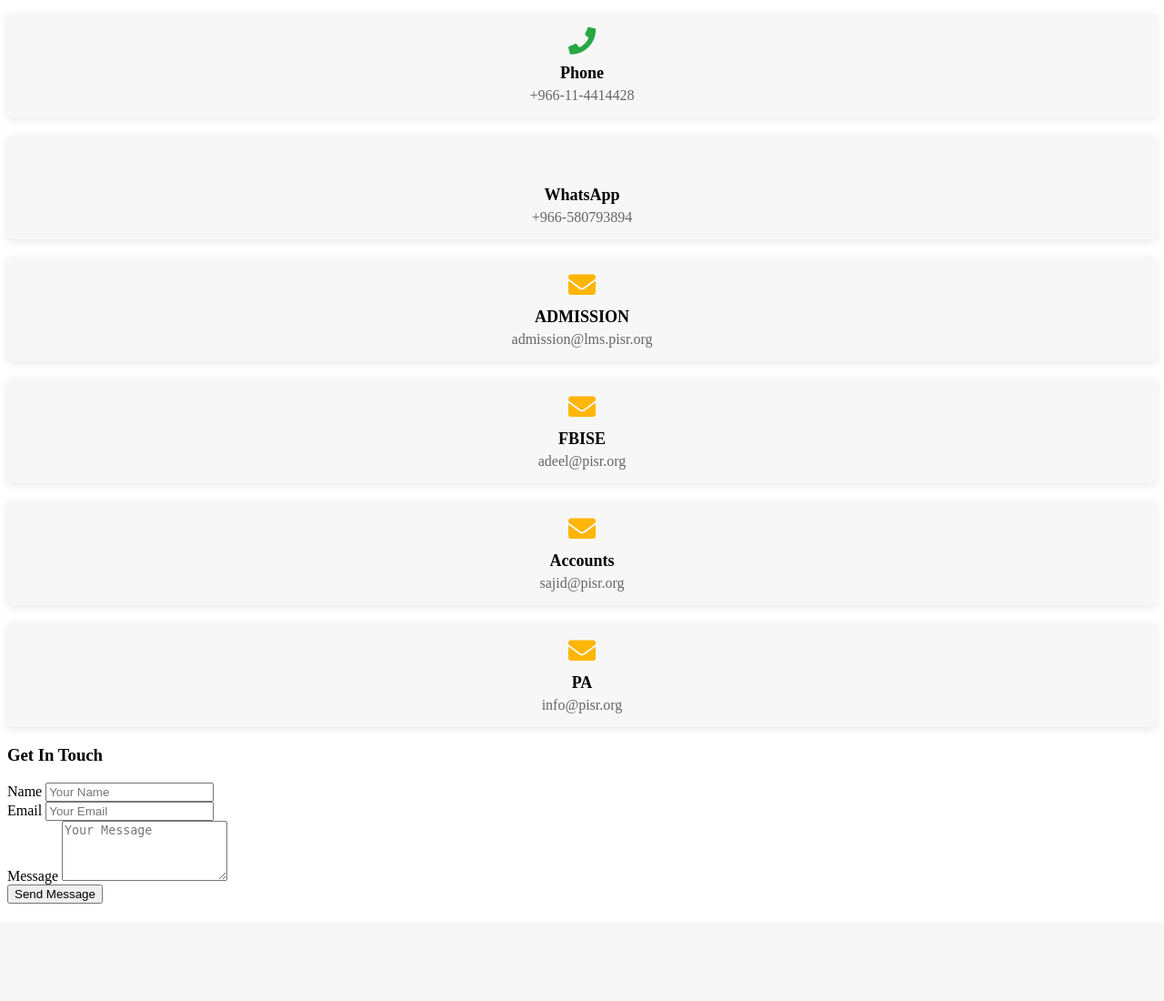
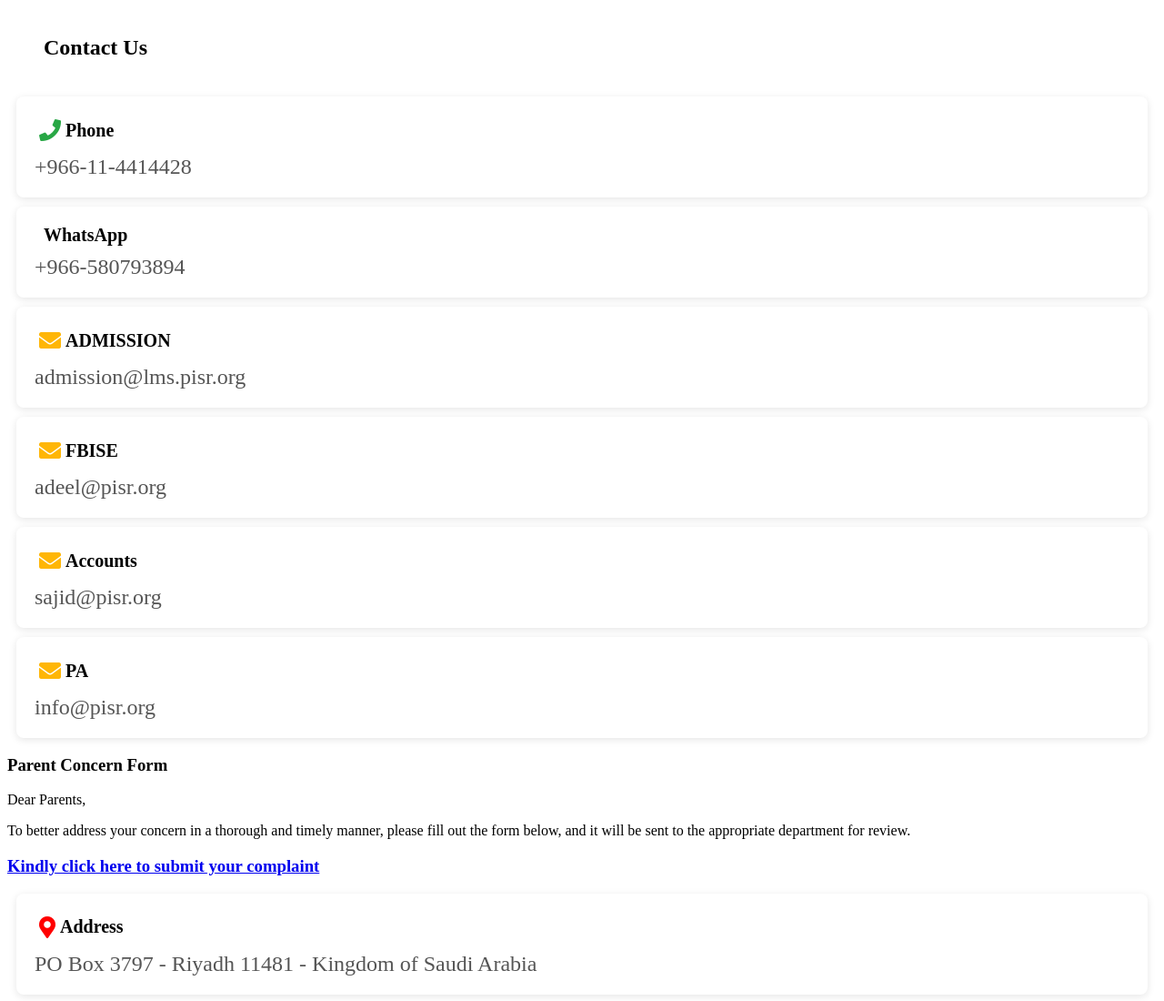
Before and after one commit to Muhammad-Daniyal0077/pisr, a CodeIgniter app: the page made by application/views/Front_End/contact.php in a window 1280 px wide. Shown: the part 154-1254 px from the top of the page at 91% size. Before the commit the page ends 1147 px from the top, so only its background shows below. Run offline with CodeIgniter, Linux system fonts and the light colour scheme.

Commit message:
Contact form
File modified

```diff
--- a/application/views/Front_End/contact.php
+++ b/application/views/Front_End/contact.php
@@ -18,94 +18,148 @@
 <link rel="stylesheet" href="https://cdnjs.cloudflare.com/ajax/libs/font-awesome/5.15.4/css/all.min.css">
 
 <style>
+    h1{
+        margin: 40px;
+
+    }
+    /* Custom styling for the contact info box */
+.contact-info-box {
+    background-color: #fff;
+    padding: 20px;
+    border-radius: 8px;
+    box-shadow: 0 2px 8px rgba(0, 0, 0, 0.1);
+    margin: 10px;
+}
+
+.contact-info-box:hover {
+    box-shadow: 0 4px 15px rgba(0, 0, 0, 0.2);
+    transition: all 0.3s ease;
+}
+.contact-info-box i{
+    margin: 5px;
+}
+
+.heading__primary {
+    font-size: 1.25rem;
+    font-weight: bold;
+    margin-bottom: 10px;
+    display: flex;
+    align-items: center;
+}
+
+.desc-content {
+    font-size: 1.5rem;
+    color: #555;
+}
+
+/* Add responsiveness for mobile */
+@media (max-width: 768px) {
     .contact-info-box {
-      padding: 15px;
-      text-align: center;
-      background-color: #f7f7f7;
-      border-radius: 5px;
-      margin-bottom: 20px;
-      box-shadow: 0 2px 10px rgba(0, 0, 0, 0.1);
+        padding: 15px;
     }
-    .contact-info-box i {
-      font-size: 30px;
-      margin-bottom: 10px;
+    .heading__primary {
+        font-size: 1.1rem;
     }
-    .contact-info-box .heading__primary {
-      font-size: 18px;
-      margin-bottom: 5px;
-      font-weight: bold;
-    }
-    .desc-content {
-      font-size: 16px;
-      color: #666;
-    }
-  </style>
+}
+
+</style>
 <section>
     <div class="container mt-5 mb-2">
-        <h1 class="text-center" style="margin-top: 20px; margin-bottom: 20px;">Contact Us</h1>
-        <div class="row">
-            <!-- Contact Information Column (col-md-6) -->
-            <div class="col-md-6">
+        <h1 class="text-center mb-4">Contact Us</h1>
+
+        <!-- Contact Information Column -->
+        <div class="row mb-4">
+            <!-- Column for Contact Information -->
+            <div class="col-lg-3 col-md-6 mb-4">
+                <!-- Phone Section -->
                 <div class="contact-info-box">
-                    <i class="fa fa-phone" style="color: #28a745;"></i> <!-- Phone Icon -->
-                    <div class="heading__primary">Phone</div>
+                    <div class="heading__primary">
+                        <i class="fa fa-phone" style="color: #28a745; font-size: 24px;"></i> Phone
+                    </div>
                     <div class="desc-content">+966-11-4414428</div>
                 </div>
 
                 <!-- WhatsApp Section -->
                 <div class="contact-info-box">
-                    <i class="fa fa-whatsapp" style="color: #81d742;"></i> <!-- WhatsApp Icon -->
-                    <div class="heading__primary">WhatsApp</div>
+                    <div class="heading__primary">
+                        <i class="ion-social-whatsapp" style="color:#81d742; font-size: 24px;"></i> WhatsApp
+                    </div>
                     <div class="desc-content">+966-580793894</div>
                 </div>
 
-                <!-- ADMISSION Section -->
+                <!-- Admission Section -->
                 <div class="contact-info-box">
-                    <i class="fa fa-envelope" style="color: #ffb606;"></i> <!-- Email Icon -->
-                    <div class="heading__primary">ADMISSION</div>
+                    <div class="heading__primary">
+                        <i class="fa fa-envelope" style="color: #ffb606; font-size: 24px;"></i> ADMISSION
+                    </div>
                     <div class="desc-content">admission@lms.pisr.org</div>
                 </div>
+            </div>
 
+            <!-- Column for Other Departments -->
+            <div class="col-lg-3 col-md-6 mb-4">
                 <!-- FBISE Section -->
                 <div class="contact-info-box">
-                    <i class="fa fa-envelope" style="color: #ffb606;"></i> <!-- Email Icon -->
-                    <div class="heading__primary">FBISE</div>
+                    <div class="heading__primary">
+                        <i class="fa fa-envelope" style="color: #ffb606; font-size: 24px;"></i> FBISE
+                    </div>
                     <div class="desc-content">adeel@pisr.org</div>
                 </div>
 
                 <!-- Accounts Section -->
                 <div class="contact-info-box">
-                    <i class="fa fa-envelope" style="color: #ffb606;"></i> <!-- Email Icon -->
-                    <div class="heading__primary">Accounts</div>
+                    <div class="heading__primary">
+                        <i class="fa fa-envelope" style="color: #ffb606; font-size: 24px;"></i> Accounts
+                    </div>
                     <div class="desc-content">sajid@pisr.org</div>
                 </div>
 
                 <!-- PA Section -->
                 <div class="contact-info-box">
-                    <i class="fa fa-envelope" style="color: #ffb606;"></i> <!-- Email Icon -->
-                    <div class="heading__primary">PA</div>
+                    <div class="heading__primary">
+                        <i class="fa fa-envelope" style="color: #ffb606; font-size: 24px;"></i> PA
+                    </div>
                     <div class="desc-content">info@pisr.org</div>
                 </div>
             </div>
 
-            <!-- Contact Form Column (col-md-6) -->
-            <div class="col-md-6" style="margin-bottom: 20px;">
-                <h3>Get In Touch</h3>
-                <form>
-                    <div class="form-group">
-                        <label for="name">Name</label>
-                        <input type="text" class="form-control" id="name" placeholder="Your Name" required>
+            <!-- Contact Form Column -->
+            <div class="col-lg-6 col-md-12 mb-4">
+                <div class="wpb_wrapper">
+                    <div class="thim-widget-heading">
+                        <h3 class="title">Parent Concern Form</h3>
                     </div>
-                    <div class="form-group">
-                        <label for="email">Email</label>
-                        <input type="email" class="form-control" id="email" placeholder="Your Email" required>
+                    <p>Dear Parents,</p>
+                    <p>To better address your concern in a thorough and timely manner, please fill out the form below, and it will be sent to the appropriate department for review.</p>
+                    <h3>
+                        <a href="https://docs.google.com/forms/d/e/1FAIpQLSfHS0K0LAidhqlMvpcZGRElTQ3bPiTW1hwEWNZm5kROIDCeuA/viewform?pli=1" target="_blank" class="btn btn-primary">
+                            Kindly click here to submit your complaint
+                        </a>
+                    </h3>
+                </div>
+            </div>
+        </div>
+
+        <!-- Address Section -->
+        <div class="row mb-4">
+            <div class="col-lg-6 col-md-12 mb-4">
+                <div class="contact-info-box">
+                    <div class="heading__primary">
+                        <i class="fa fa-map-marker-alt" style="color: red; font-size: 24px;"></i> Address
                     </div>
-                    <div class="form-group">
-                        <label for="message">Message</label>
-                        <textarea class="form-control" id="message" rows="4" placeholder="Your Message" required></textarea>
-                    </div>
-                    <button type="submit" class="btn btn-primary">Send Message</button>
-                </form>
+                    <div class="desc-content">PO Box 3797 - Riyadh 11481 - Kingdom of Saudi Arabia</div>
+                </div>
+            </div>
+
+            <!-- Google Maps Iframe with full-width -->
+            <div class="col-md-12 mb-4">
+                <div class="wpb_map_wraper">
+                    <iframe
+                        src="https://www.google.com/maps/embed?pb=!1m18!1m12!1m3!1d3626.274598818946!2d46.7042491!3d24.648674699999997!2m3!1f0!2f0!3f0!3m2!1i1024!2i768!4f13.1!3m3!1m2!1s0x3e2f04b8c201c387%3A0xef40e345041cd886!2z2KfZhNmF2K_Ysdiz2Kkg2KfZhNio2KfZg9iz2KrYp9mG2YrYqSDYp9mE2K_ZiNmE2YrYqSDYqNin2YTYsdmK2KfYtiDYrdmKINin2YTZhdix2KjYuSBQYWtpc3RhbiBJbnRlcm5hdGlvbmFsIFNjaG9vbCBSaXlhZGggQWwgTXVyYWJiYWg!5e0!3m2!1sen!2ssa!4v1707735580293!5m2!1sen!2ssa"
+                        width="100%" height="450" style="border: 0px; pointer-events: none;" allowfullscreen=""
+                        loading="lazy" referrerpolicy="no-referrer-when-downgrade">
+                    </iframe>
+                </div>
             </div>
         </div>
     </div>
```
